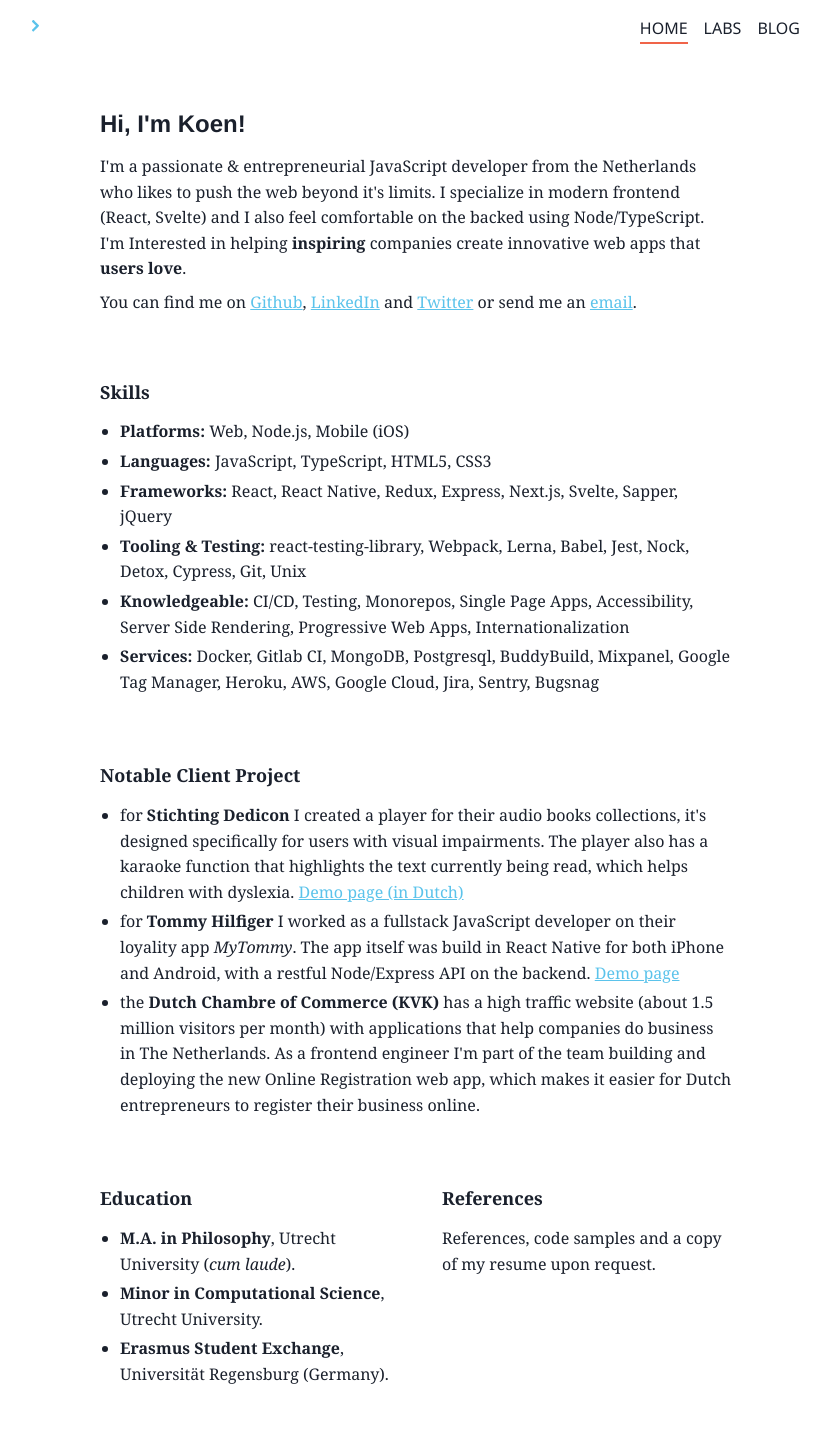
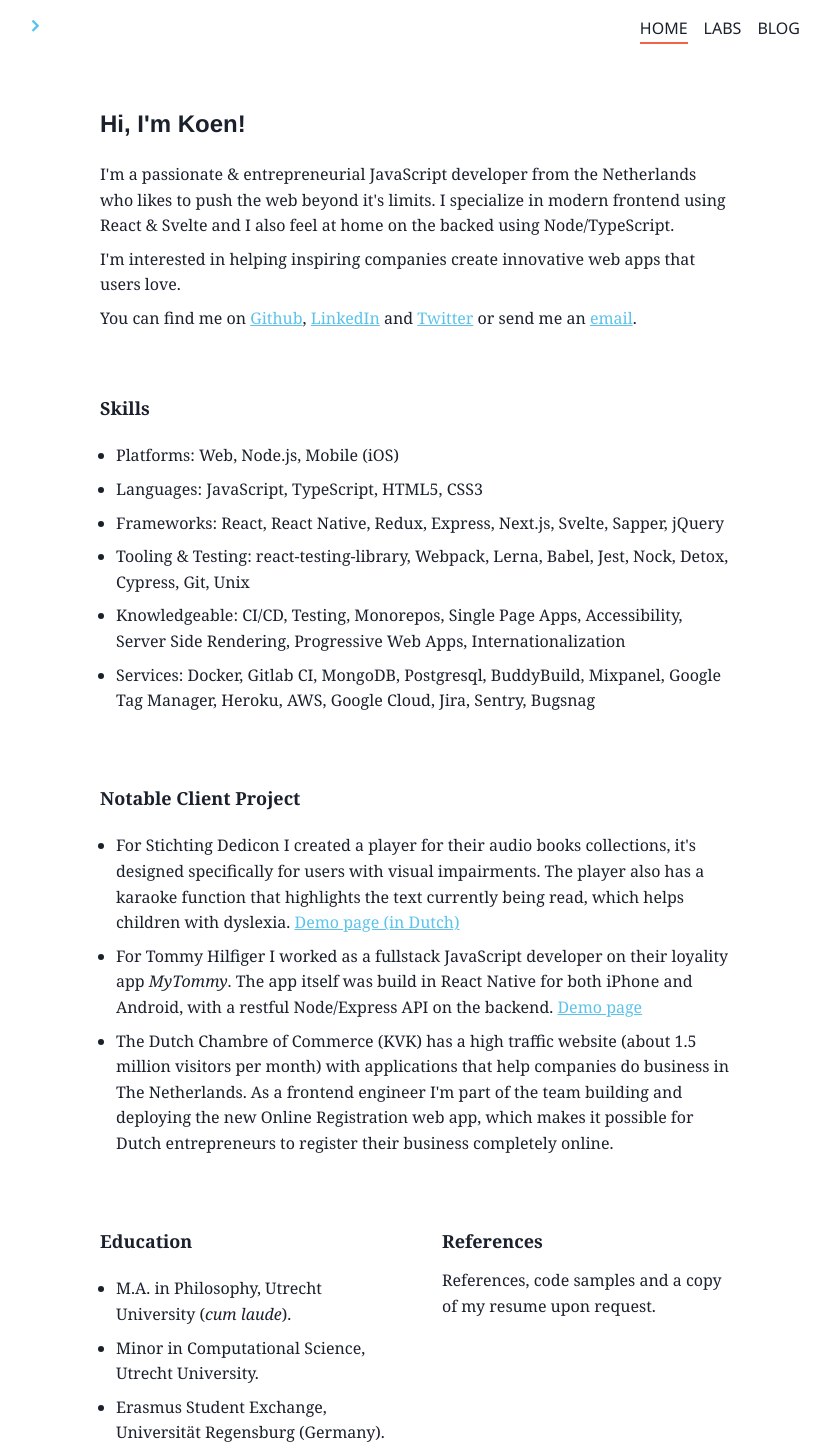
Before and after one commit to vnglst/koenvangilst.nl, a Next.js app: page / in a window 1280 px wide. Shown: the top 1454 px of the page, without its empty margins (224-1054 px from the left). Built offline with nearby package versions, Linux system fonts and the light colour scheme.

Commit message:
more typography

```diff
--- a/components/Navigation.tsx
+++ b/components/Navigation.tsx
@@ -10,8 +10,8 @@ interface Props {
 const Navigation: FC<Props> = ({ menu }) => {
   return (
     <nav className="p-4 bg-white">
-      <ul className="font-sans text-base uppercase max-w-3xl mb-2 lg:mb-4 mx-auto  flex list-none">
-        <NavLink className="mr-auto">
+      <ul className="font-sans text-base uppercase max-w-3xl mb-2 lg:mb-4 mx-auto flex list-none">
+        <NavLink className="m-0 mr-auto">
           <Link href="/">
             <a className="text-kvg-blue no-underline">
               <TerminalIcon />
--- a/pages/index.tsx
+++ b/pages/index.tsx
@@ -11,10 +11,12 @@ const Home: FC = () => {
         <p>
           I'm a passionate & entrepreneurial JavaScript developer from the
           Netherlands who likes to push the web beyond it's limits. I specialize
-          in modern frontend (React, Svelte) and I also feel comfortable on the
-          backed using Node/TypeScript. I'm Interested in helping{" "}
-          <b>inspiring</b> companies create innovative web apps that{" "}
-          <b>users love</b>.
+          in modern frontend using React & Svelte and I also feel at home on the
+          backed using Node/TypeScript.
+        </p>
+        <p>
+          I'm interested in helping inspiring companies create innovative web
+          apps that users love.
         </p>
         <Card.Footer>
           You can find me on <a href="https://github.com/vnglst">Github</a>,{" "}
@@ -29,28 +31,24 @@ const Home: FC = () => {
 
       <Card extraClasses="col-span-2">
         <h2>Skills</h2>
-        <ul className="list-outside pl-5">
+        <ul className="list-outside pl-4">
+          <li>Platforms: Web, Node.js, Mobile (iOS)</li>
+          <li>Languages: JavaScript, TypeScript, HTML5, CSS3</li>
           <li>
-            <b>Platforms:</b> Web, Node.js, Mobile (iOS)
+            Frameworks: React, React Native, Redux, Express, Next.js, Svelte,
+            Sapper, jQuery
           </li>
           <li>
-            <b>Languages:</b> JavaScript, TypeScript, HTML5, CSS3
+            Tooling & Testing: react-testing-library, Webpack, Lerna, Babel,
+            Jest, Nock, Detox, Cypress, Git, Unix
           </li>
           <li>
-            <b>Frameworks:</b> React, React Native, Redux, Express, Next.js,
-            Svelte, Sapper, jQuery
-          </li>
-          <li>
-            <b>Tooling & Testing:</b> react-testing-library, Webpack, Lerna,
-            Babel, Jest, Nock, Detox, Cypress, Git, Unix
-          </li>
-          <li>
-            <b>Knowledgeable:</b> CI/CD, Testing, Monorepos, Single Page Apps,
+            Knowledgeable: CI/CD, Testing, Monorepos, Single Page Apps,
             Accessibility, Server Side Rendering, Progressive Web Apps,
             Internationalization
           </li>
           <li>
-            <b>Services:</b> Docker, Gitlab CI, MongoDB, Postgresql, BuddyBuild,
+            Services: Docker, Gitlab CI, MongoDB, Postgresql, BuddyBuild,
             Mixpanel, Google Tag Manager, Heroku, AWS, Google Cloud, Jira,
             Sentry, Bugsnag
           </li>
@@ -59,10 +57,10 @@ const Home: FC = () => {
 
       <Card extraClasses="col-span-2">
         <h2>Notable Client Project</h2>
-        <ul className="list-outside pl-5">
+        <ul className="list-outside pl-4">
           <li>
-            for <b>Stichting Dedicon</b> I created a player for their audio
-            books collections, it's designed specifically for users with visual
+            For Stichting Dedicon I created a player for their audio books
+            collections, it's designed specifically for users with visual
             impairments. The player also has a karaoke function that highlights
             the text currently being read, which helps children with dyslexia.{" "}
             <Link href="/dedicon">
@@ -70,38 +68,34 @@ const Home: FC = () => {
             </Link>
           </li>
           <li>
-            for <b>Tommy Hilfiger</b> I worked as a fullstack JavaScript
-            developer on their loyality app <i>MyTommy</i>. The app itself was
-            build in React Native for both iPhone and Android, with a restful
-            Node/Express API on the backend.{" "}
+            For Tommy Hilfiger I worked as a fullstack JavaScript developer on
+            their loyality app <i>MyTommy</i>. The app itself was build in React
+            Native for both iPhone and Android, with a restful Node/Express API
+            on the backend.{" "}
             <Link href="/hilfiger">
               <a>Demo page</a>
             </Link>
           </li>
           <li>
-            the <b>Dutch Chambre of Commerce (KVK)</b> has a high traffic
-            website (about 1.5 million visitors per month) with applications
-            that help companies do business in The Netherlands. As a frontend
-            engineer I'm part of the team building and deploying the new Online
-            Registration web app, which makes it easier for Dutch entrepreneurs
-            to register their business online.
+            The Dutch Chambre of Commerce (KVK) has a high traffic website
+            (about 1.5 million visitors per month) with applications that help
+            companies do business in The Netherlands. As a frontend engineer I'm
+            part of the team building and deploying the new Online Registration
+            web app, which makes it possible for Dutch entrepreneurs to register
+            their business completely online.
           </li>
         </ul>
       </Card>
 
       <Card>
         <h2>Education</h2>
-        <ul className="list-outside pl-5">
+        <ul className="list-outside pl-4">
           <li>
-            <b>M.A. in Philosophy</b>, Utrecht University (<i>cum laude</i>
+            M.A. in Philosophy, Utrecht University (<i>cum laude</i>
             ).
           </li>
-          <li>
-            <b>Minor in Computational Science</b>, Utrecht University.
-          </li>
-          <li>
-            <b>Erasmus Student Exchange</b>, Universität Regensburg (Germany).
-          </li>
+          <li>Minor in Computational Science, Utrecht University.</li>
+          <li>Erasmus Student Exchange, Universität Regensburg (Germany).</li>
         </ul>
       </Card>
 
--- a/styling/main.css
+++ b/styling/main.css
@@ -26,7 +26,7 @@ h6 {
 }
 
 h1 {
-  @apply text-2xl font-black;
+  @apply text-2xl font-black mb-6;
   font-family: "Montserrat", sans-serif;
 }
 
@@ -43,7 +43,7 @@ ul {
 }
 
 li {
-  @apply mb-1;
+  @apply my-2;
 }
 
 p {
```
